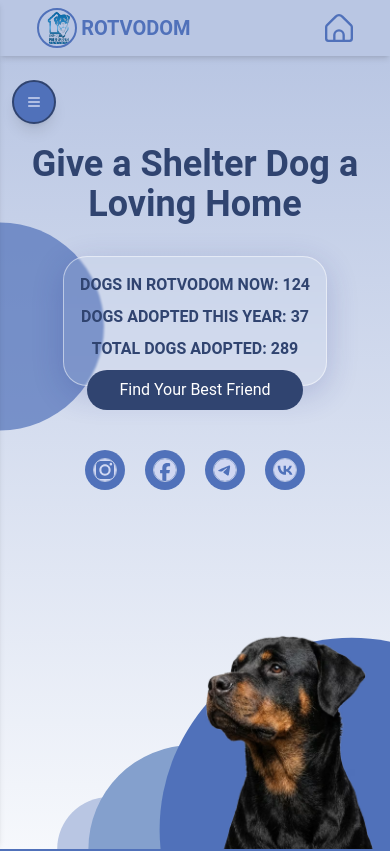
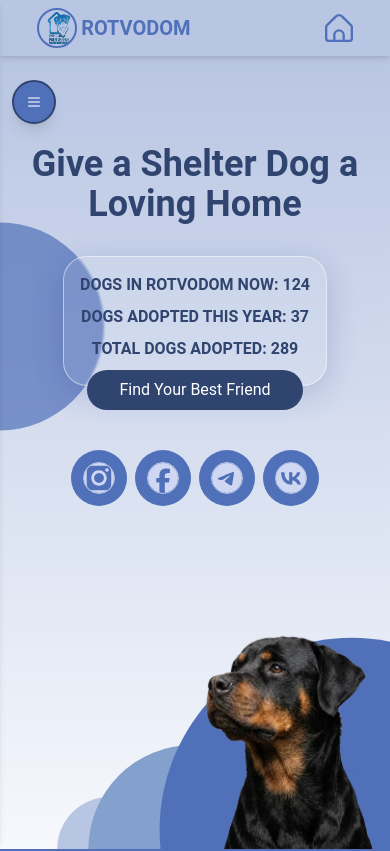
Before and after one commit to bavayra/dog-shelter, a React (Vite) app: page / in a window 390 px wide. Shown: the top 851 px of the page. Built offline with nearby package versions, Linux system fonts and the light colour scheme; a web font is replaced by a local one.

Commit message:
refactor(socialLinks): corrected sizes for xs sizing of the icons, decreased gap

```diff
--- a/src/components/SocialLinks.tsx
+++ b/src/components/SocialLinks.tsx
@@ -27,7 +27,7 @@ const SocialLinks = ({
   ];
 
   const sizeClasses = {
-    sm: 'w-10 h-10  sm:w-16 sm:h-16 tablet-lg:w-20 tablet-lg:h-20 4xl:w-24 4xl:h-24 5xl:w-30 5xl:h-30',
+    sm: 'w-10 h-10  xs:w-14 xs:h-14 sm:w-16 sm:h-16 tablet-lg:w-20 tablet-lg:h-20 4xl:w-24 4xl:h-24 5xl:w-30 5xl:h-30',
     md: 'w-12  h-12 xs:w-14 xs:h-14 md:w-10 md:h-10 4xl:w-16 4xl:h-16',
   };
 
@@ -38,7 +38,7 @@ const SocialLinks = ({
 
   return (
     <div
-      className={`3xl:gap-4 flex items-center justify-center gap-4 md:gap-2 ${className || ''}`}
+      className={`3xl:gap-4 xs:gap-2 flex items-center justify-center gap-4 ${className || ''}`}
     >
       {socialNetworks.map((social) => (
         <a
@@ -52,7 +52,7 @@ const SocialLinks = ({
           <Icon
             as={social.icon}
             size={iconSizeMap[size]}
-            className={`${iconColor} xs:w-6 xs:h-6 5xl:w-16 5xl:h-16 tablet-lg:w-10 tablet-lg:h-10 4xl:w-14 4xl:h-14 border-primary-200 rounded-full border sm:h-10 sm:w-10 md:h-6 md:w-6`}
+            className={`${iconColor} xs:w-8 xs:h-8 5xl:w-16 5xl:h-16 tablet-lg:w-10 tablet-lg:h-10 4xl:w-14 4xl:h-14 border-primary-200 rounded-full border sm:h-10 sm:w-10 md:h-6 md:w-6`}
             aria-hidden="true"
           />
         </a>
```
